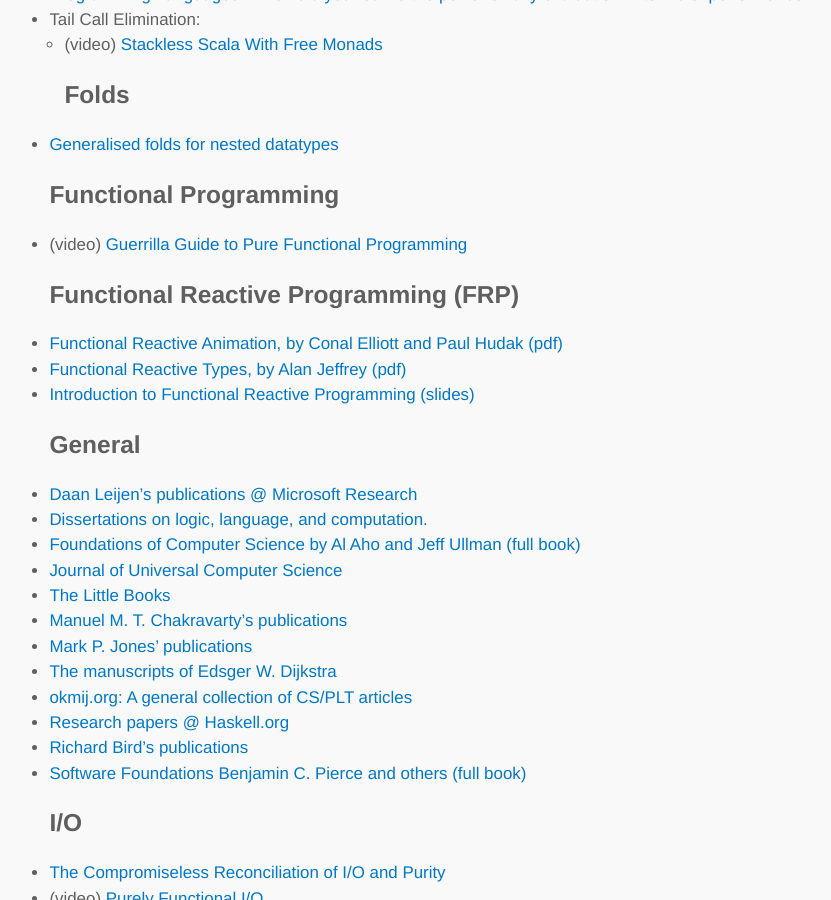
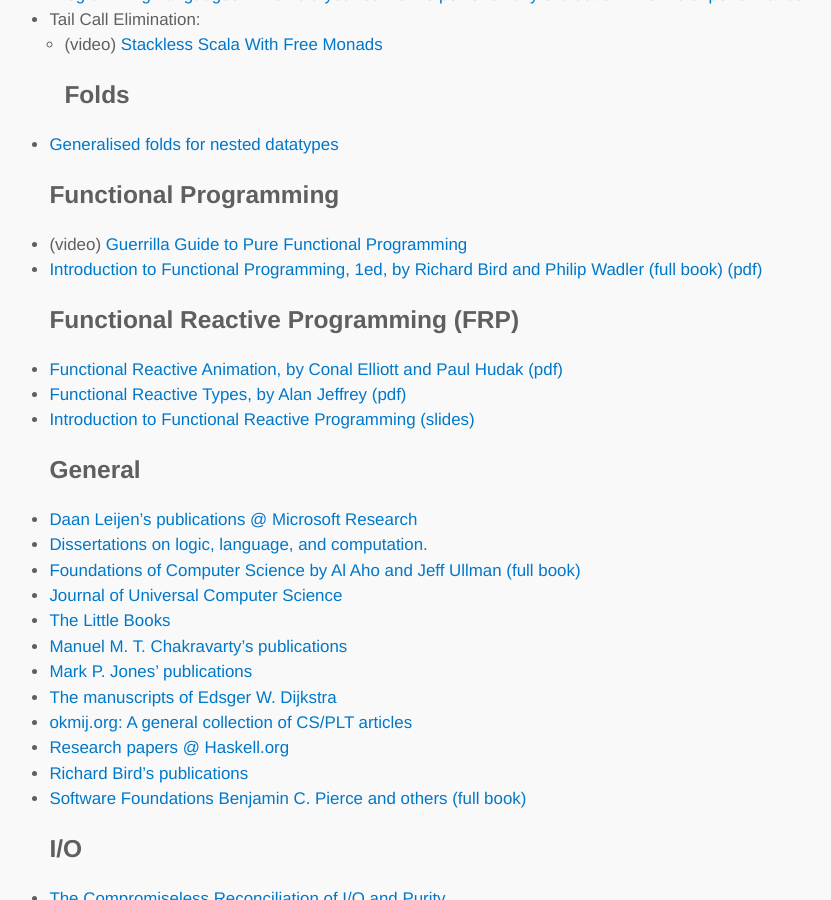
Before and after one commit to lambdatoast/lambdatoast.github.com, a Jekyll site: the page built from cs-resources/index.md, in a window 1280 px wide and 900 px high, scrolled down 2841 px. Shown: the whole window, without its empty margins (200-1031 px from the left). Built offline with Jekyll 4.4.1, drawn with Linux system fonts in a browser that asks for light colours.

Commit message:
Add link to Introduction to Functional Programming, by Bird and Wadler.

```diff
--- a/cs-resources/index.md
+++ b/cs-resources/index.md
@@ -94,6 +94,7 @@
   - [Generalised folds for nested datatypes](http://www.cs.ox.ac.uk/richard.bird/online/BirdPaterson99Generalised.pdf)
 ## Functional Programming
   - (video) [Guerrilla Guide to Pure Functional Programming](http://vimeo.com/20293743)
+  - [Introduction to Functional Programming, 1ed, by Richard Bird and Philip Wadler (full book) (pdf)](http://www.nlda-tw.nl/janmartin/vakken/TFIT/Extra%20materiaal/Bird_Wadler.%20Introduction%20to%20Functional%20Programming.1ed.pdf)
 ## Functional Reactive Programming (FRP)
   - [Functional Reactive Animation, by Conal Elliott and Paul Hudak (pdf)](http://haskell.cs.yale.edu/wp-content/uploads/2011/02/icfp97.pdf)
   - [Functional Reactive Types, by Alan Jeffrey (pdf)](http://ect.bell-labs.com/who/ajeffrey/papers/lics14.pdf)
```
